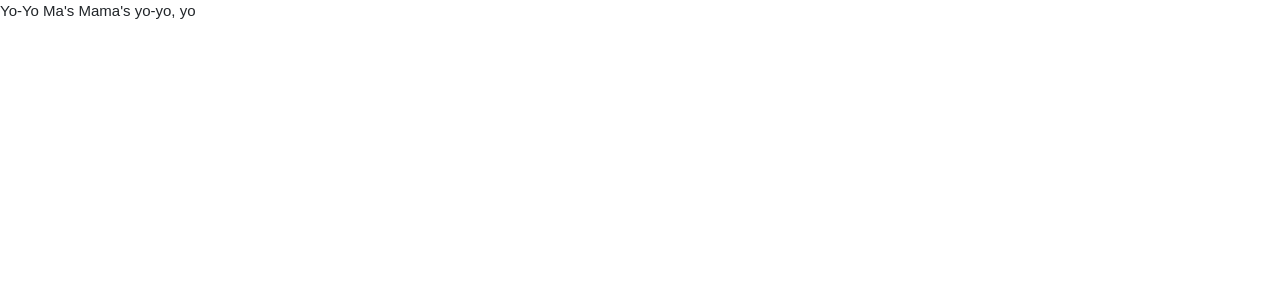
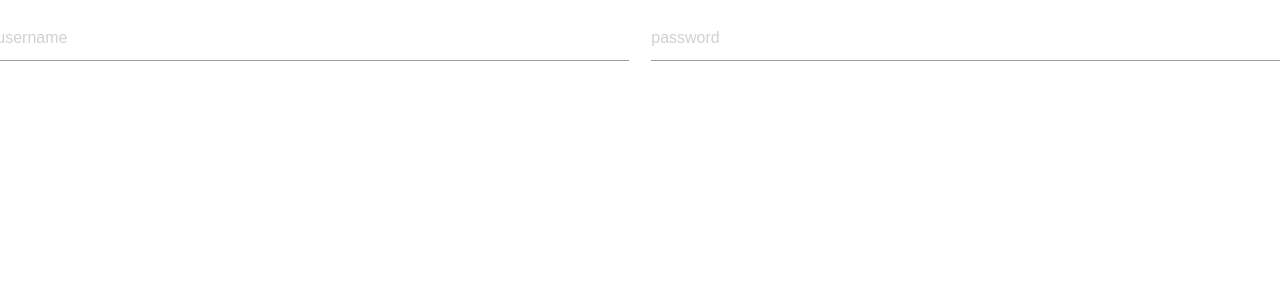
Before and after one commit to Ryanv027/mooch, a React app: page / in a window 1280 px wide. Both pictures are taken after a click on the button "Login". Shown: the top 300 px of the page. Built offline with nearby package versions, Linux system fonts and the light colour scheme.

Commit message:
fixed loguser form

```diff
--- a/src/presentational/Login/LogUser.js
+++ b/src/presentational/Login/LogUser.js
@@ -3,8 +3,17 @@
 class LogUser extends Component {
     render = () => {
         return (
-            <div>
-                Yo-Yo Ma's Mama's yo-yo, yo
+            <div className="row">
+                <form className="col s12">
+                    <div className="row">
+                        <div className="input-field col s6">
+                            <input placeholder = "username" type="text" className="validate" />
+                        </div>
+                        <div className="input-field col s6">
+                            <input placeholder = "password" type="password" className="validate" />
+                        </div>
+                    </div>
+                </form>
             </div>
         )
     }
```
